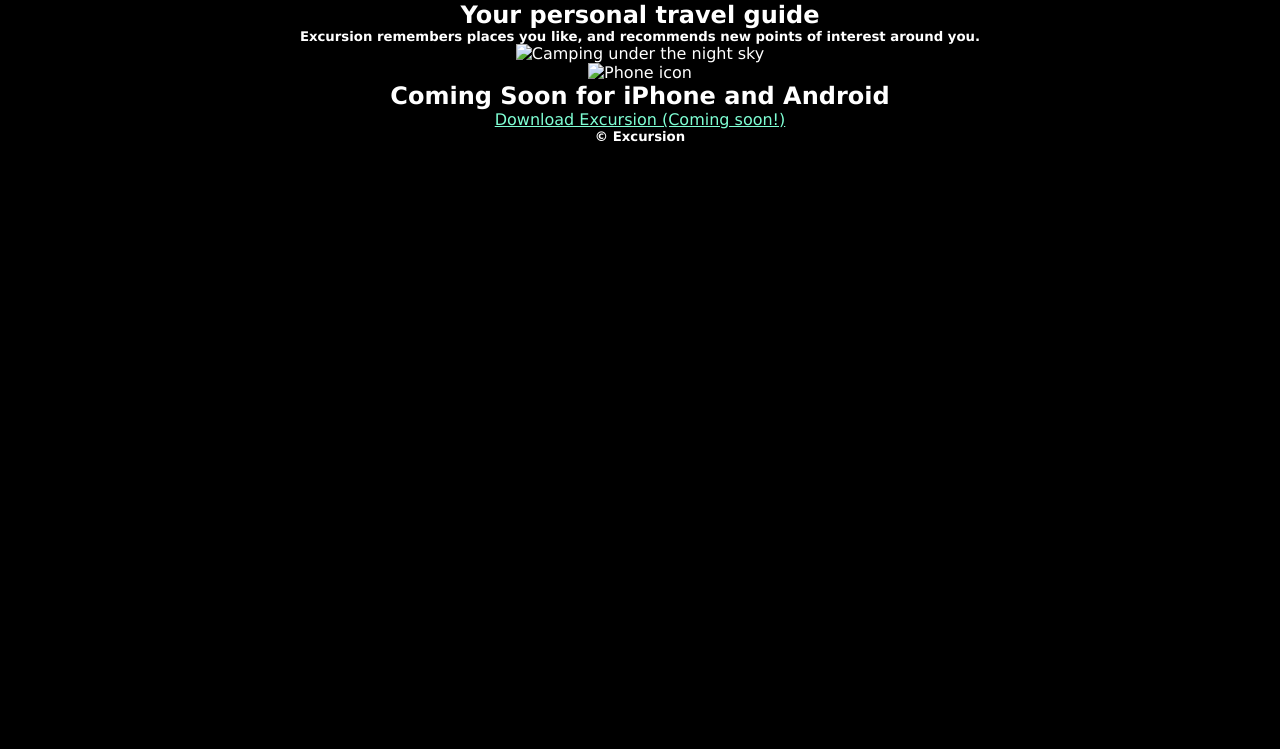
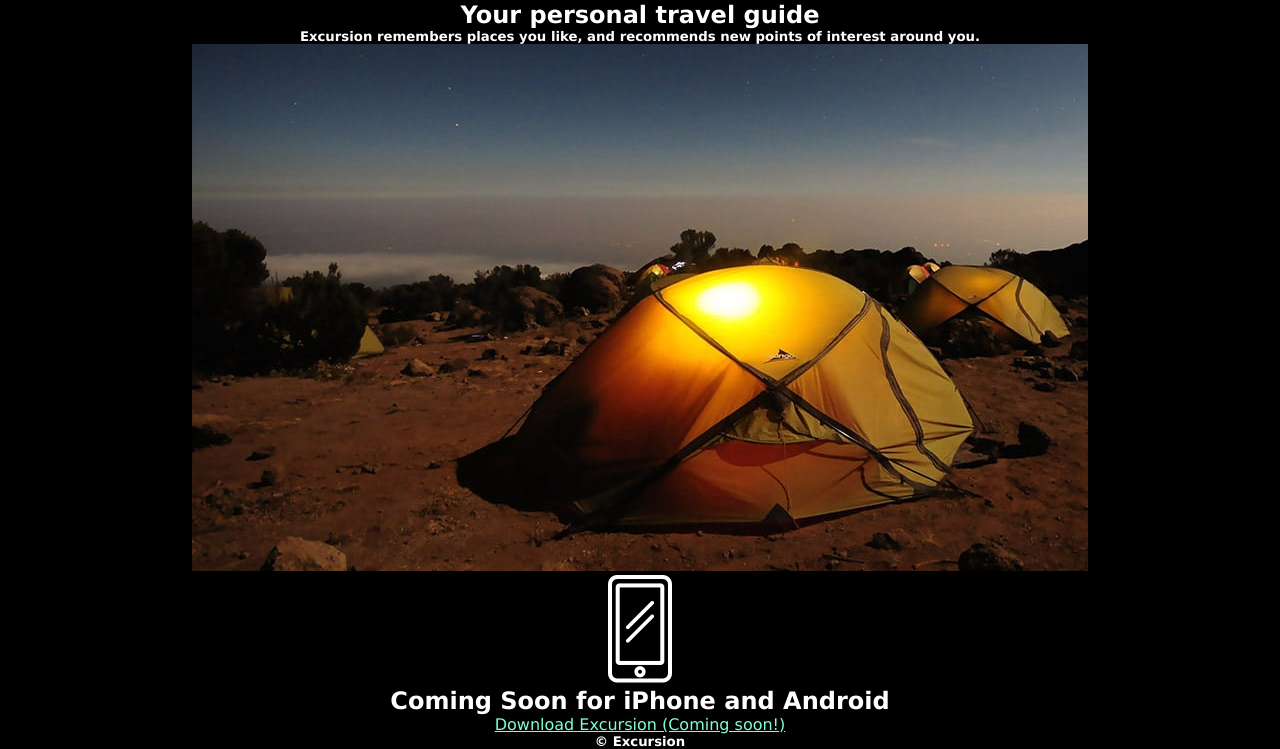
Before and after one commit to CarcassRose/excursion, a plain HTML site: page index.html in a window 1280 px wide. Shown: the part 230-979 px from the top of the page. Before the commit the page ends 800 px from the top, so only its background shows below. Drawn offline with Linux system fonts and the light colour scheme; the site is published under a folder, as on GitHub Pages, so addresses that start at the root find nothing.

Commit message:
src update

```diff
--- a/index.html
+++ b/index.html
@@ -10,11 +10,11 @@
         <main>
             <h1>Discover hidden places in the world around you</h1>
             <a href="" class="link">Download Excursion (Coming soon!)</a>
-            <p><video src="/resources/content/excursion.mp4" type="mp4">Your browser does not support the video.</video></p>
+            <p><video src="resources/content/excursion.mp4" type="mp4">Your browser does not support the video.</video></p>
             <h2>Your personal travel guide</h2>
             <h5>Excursion remembers places you like, and recommends new points of interest around you.</h5>
-            <p><img src="/resources/content/camp.jpg" alt="Camping under the night sky"></p>
-            <p><img src="/resources/content/phone.png" alt="Phone icon"></p>
+            <p><img src="resources/content/camp.jpg" alt="Camping under the night sky"></p>
+            <p><img src="resources/content/phone.png" alt="Phone icon"></p>
             <h2>Coming Soon for iPhone and Android</h2>
             <a href="" class="link">Download Excursion (Coming soon!)</a>
             <h5 class="copyright">© Excursion</h5>
```
